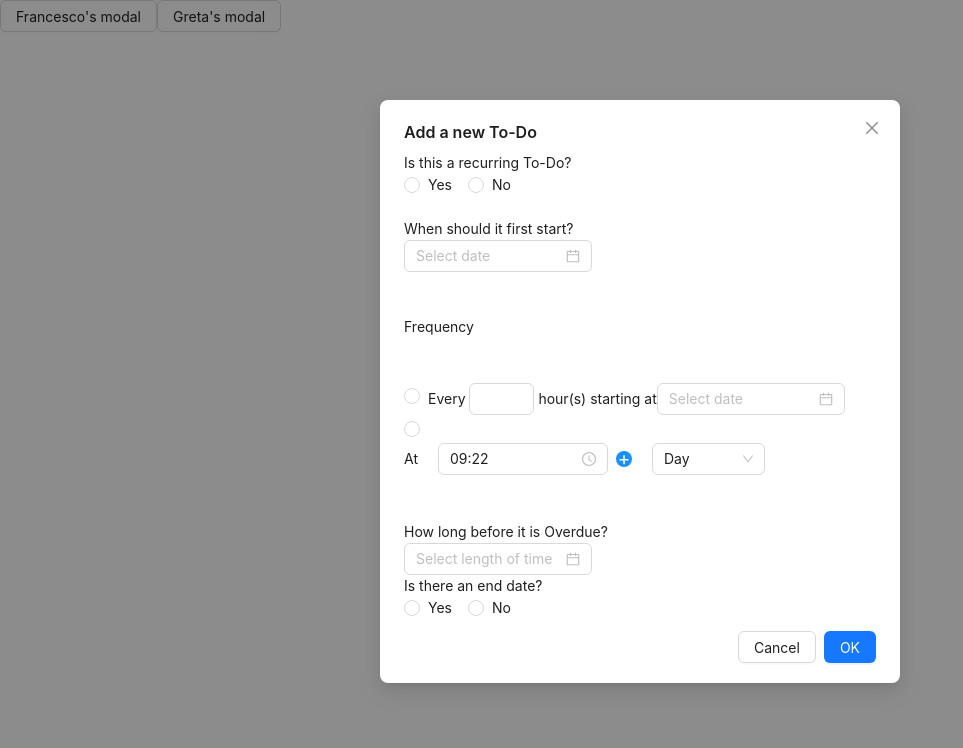
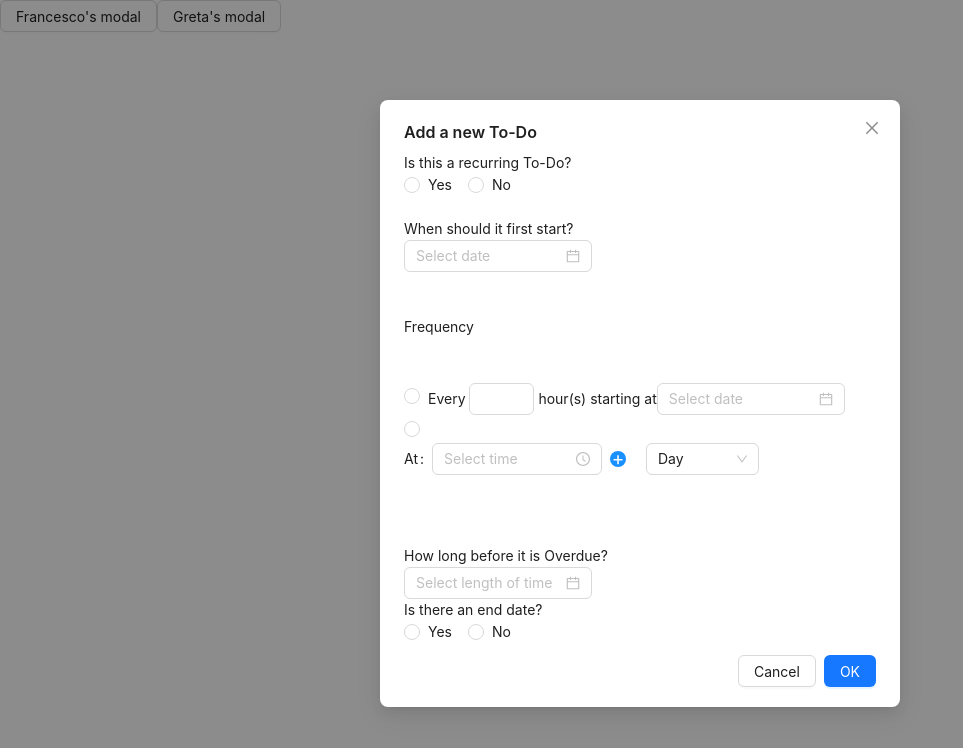
Before and after one commit to mihaiLambru/frequency-poc, a React (Create React App) app: page / in a window 1280 px wide. Both pictures are taken after a click on the button "Greta's modal". Shown: the top 748 px of the page, without its empty margins (0-963 px from the left). Built offline with nearby package versions, Linux system fonts and the light colour scheme.

Commit message:
fix time change for both modals

```diff
--- a/src/Greta.tsx
+++ b/src/Greta.tsx
@@ -25,14 +25,19 @@ const Greta = ({
 
   const onSelectChange = (value: string) => {
     if (value === "custom") {
-      secondForm.setFieldValue("time", form.getFieldValue("time"));
+      const timeFieldValue: dayjs.Dayjs[] = form.getFieldValue("time");
+      secondForm.setFieldValue("secondFormTimeList", timeFieldValue);
+      console.log(timeFieldValue);
+
       setIsSecondModalOpen(true);
     }
   };
 
   const [secondForm] = Form.useForm();
   const onSubmitSecondForm = (values: SecondFormType) => {
-    console.log(values);
+    const secondFormTime = values.secondFormTimeList;
+    form.setFieldValue("time", secondFormTime);
+
     setIsSecondModalOpen(false);
   };
   const [form] = Form.useForm();
@@ -111,27 +116,46 @@ const Greta = ({
                 value="at"
                 style={{ width: "100%", display: "block" }}
               ></Radio>
-              <div style={{ display: "flex", alignItems: "center", gap: 20 }}>
-                <Typography>At</Typography>
+              <div
+                style={{
+                  display: "flex",
+                  alignItems: "center",
+                  gap: 20,
+                }}
+              >
                 <Form.List initialValue={[dayjs()]} name="time">
                   {(fields, { add, remove }) => (
-                    <div style={{ display: "flex", alignItems: "center" }}>
+                    <div
+                      style={{
+                        display: "flex",
+                        alignItems: "center",
+                        flexWrap: "wrap",
+                      }}
+                    >
                       {fields.map(({ key, name, ...restField }, index) => (
+                        <Form.Item
+                          label={index === 0 && "At"}
+                          key={key}
+                          name={[name, "timePicker"]}
+                          {...restField}
+                        >
                           <DatePicker.TimePicker
                             format={"HH:mm"}
-                          defaultValue={dayjs()}
-                          key={key}
                             onChange={(value: any) => {
                               if (!value) {
                                 remove(index);
                               }
                             }}
                           />
+                        </Form.Item>
                       ))}
-                      <PlusButton onClick={add} />
+                      <Form.Item>
+                        <PlusButton onClick={() => add()} />
+                      </Form.Item>
                     </div>
                   )}
                 </Form.List>
+                <Form.Item>
                   <Select
                     defaultValue={"d"}
                     onChange={onSelectChange}
@@ -165,6 +189,7 @@ const Greta = ({
                       },
                     ]}
                   />
+                </Form.Item>
               </div>
               {form.getFieldValue("freq") === "at" && (
                 <Typography color="#1890FF" style={{ color: "#1890FF" }}>
@@ -185,7 +210,6 @@ const Greta = ({
       <Modal
         onCancel={() => setIsSecondModalOpen(false)}
         onOk={() => {
-          form.setFieldValue("time", secondForm.getFieldValue("time"));
           secondForm.submit();
         }}
         cancelText={"Cancel"}
@@ -197,11 +221,16 @@ const Greta = ({
             <DatePicker />
           </Form.Item>
           <Typography>Time</Typography>
-          <Form.List name="time">
-            {(fields, { add, remove }) => (
-              <div style={{ display: "flex" }}>
+          <Form.List name="secondFormTimeList">
+            {(fields, { add, remove }) => {
+              return (
+                <div style={{ display: "flex", flexWrap: "wrap" }}>
                   {fields.map(({ key, name, ...restField }, index) => (
-                  <Form.Item key={key} {...restField}>
+                    <Form.Item
+                      {...restField}
+                      key={key}
+                      name={[name, "timePicker"]}
+                    >
                       <DatePicker.TimePicker
                         format={"HH:mm"}
                         onChange={(value: any) => {
@@ -212,9 +241,15 @@ const Greta = ({
                       />
                     </Form.Item>
                   ))}
-                <PlusButton style={{ marginTop: 9 }} onClick={add} />
+                  <Form.Item>
+                    <PlusButton
+                      style={{ marginTop: 9 }}
+                      onClick={() => add()}
+                    />
+                  </Form.Item>
                 </div>
-            )}
+              );
+            }}
           </Form.List>
           <br />
           <div>
@@ -252,6 +287,7 @@ type SecondFormType = {
   weeksCheckbox: ("M" | "Tu" | "We" | "Th" | "F" | "Sa" | "Su")[];
   repeatEveryDayNumber: number;
   repeatType: "w";
+  secondFormTimeList: dayjs.Dayjs[];
 };
 
 const PlusButton = ({
```
Lines whose indentation alone changed are shown as unchanged.
